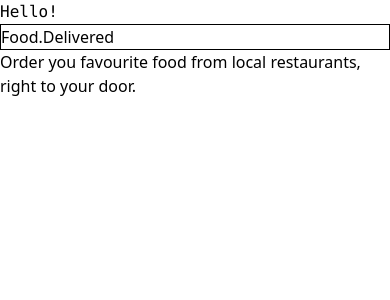
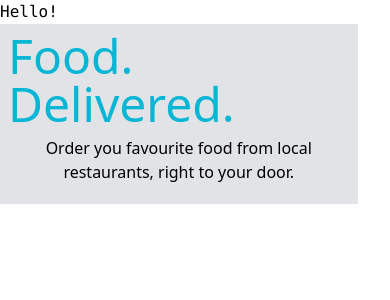
Before and after one commit to nadrojb/food-delivery-app-react, a React (Vite) app: page / in a window 390 px wide. Shown: the top 300 px of the page. Built offline with nearby package versions, Linux system fonts and the light colour scheme.

Commit message:
Responsiveness set and background opacity set - bg grey please change to white to match

```diff
--- a/src/components/Hero_component/HeroComponent.jsx
+++ b/src/components/Hero_component/HeroComponent.jsx
@@ -1,9 +1,9 @@
-function HeroComponent({RestaurantName}) {
+function HeroComponent({restaurantName}) {
     return (
       <>
-      <div>
-        <h1 className="border border-solid border-black  ">Food.Delivered</h1>
-        <p>Order you favourite food from local restaurants, right to your door.</p>
+      <div className="flex flex-col items-center bg-gray-500 bg-opacity-20 max-lg:p-2 p-10 max-lg:w-11/12 w-1/2 ">
+        <h1 className=" text-cyan-500 text-5xl ">Food. Delivered.</h1>
+        <p className = " text-center max-lg:w-10/12 max-lg:pt-2 py-3">Order you favourite food from local restaurants, right to your door.</p>
         </div>
       </>
     );
```
